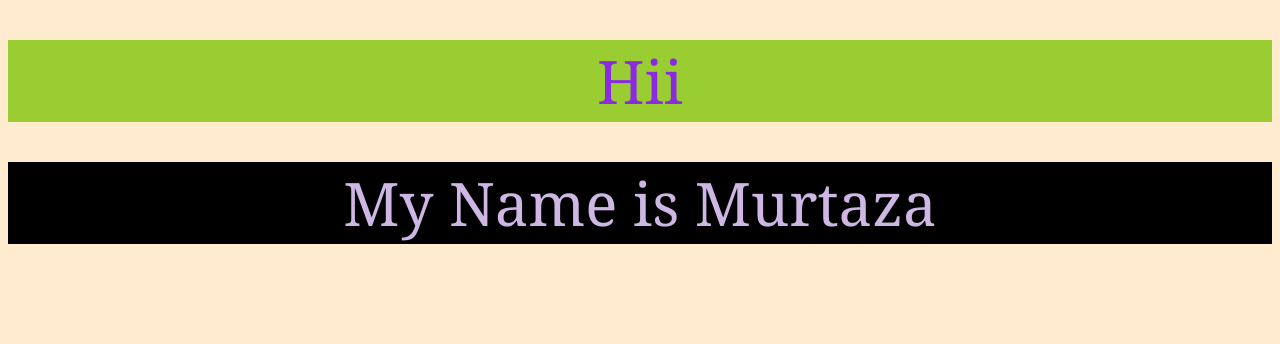
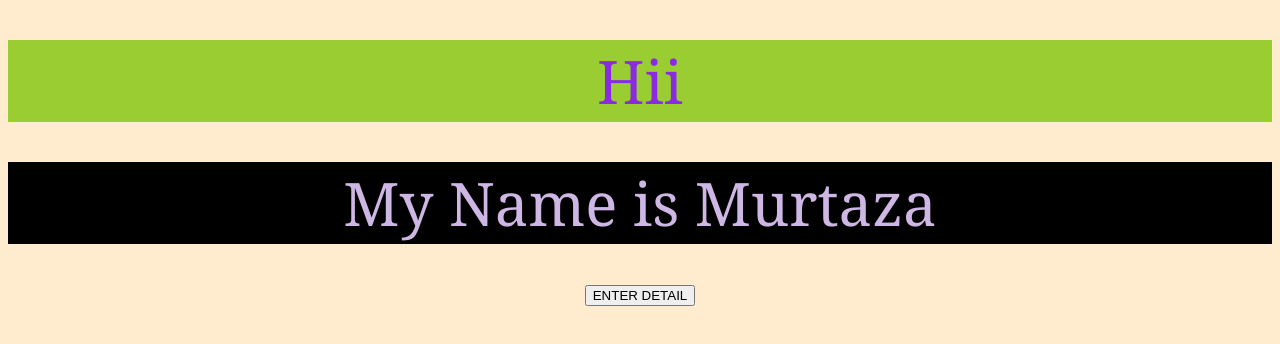
Before and after one commit to zaidimurtaza/button-style, a plain HTML site: page index.html in a window 1280 px wide. Drawn offline with Linux system fonts and the light colour scheme.

Commit message:
Update index.html

```diff
--- a/index.html
+++ b/index.html
@@ -15,6 +15,7 @@
 <h1 id="g">
     My Name is Murtaza
 </h1>
+    <button>ENTER DETAIL</button>
 </div>
 </body>
 </html>
```
